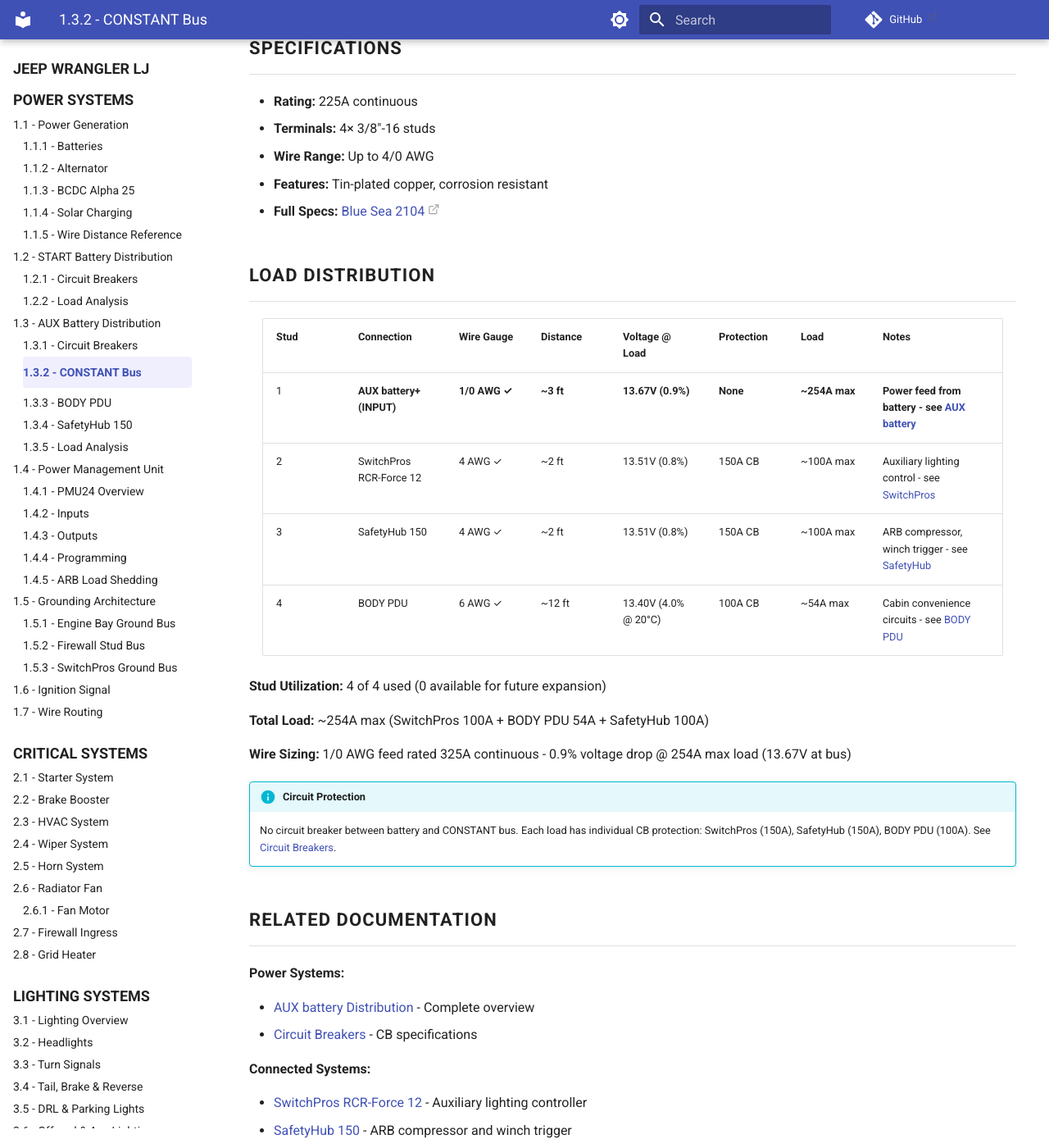
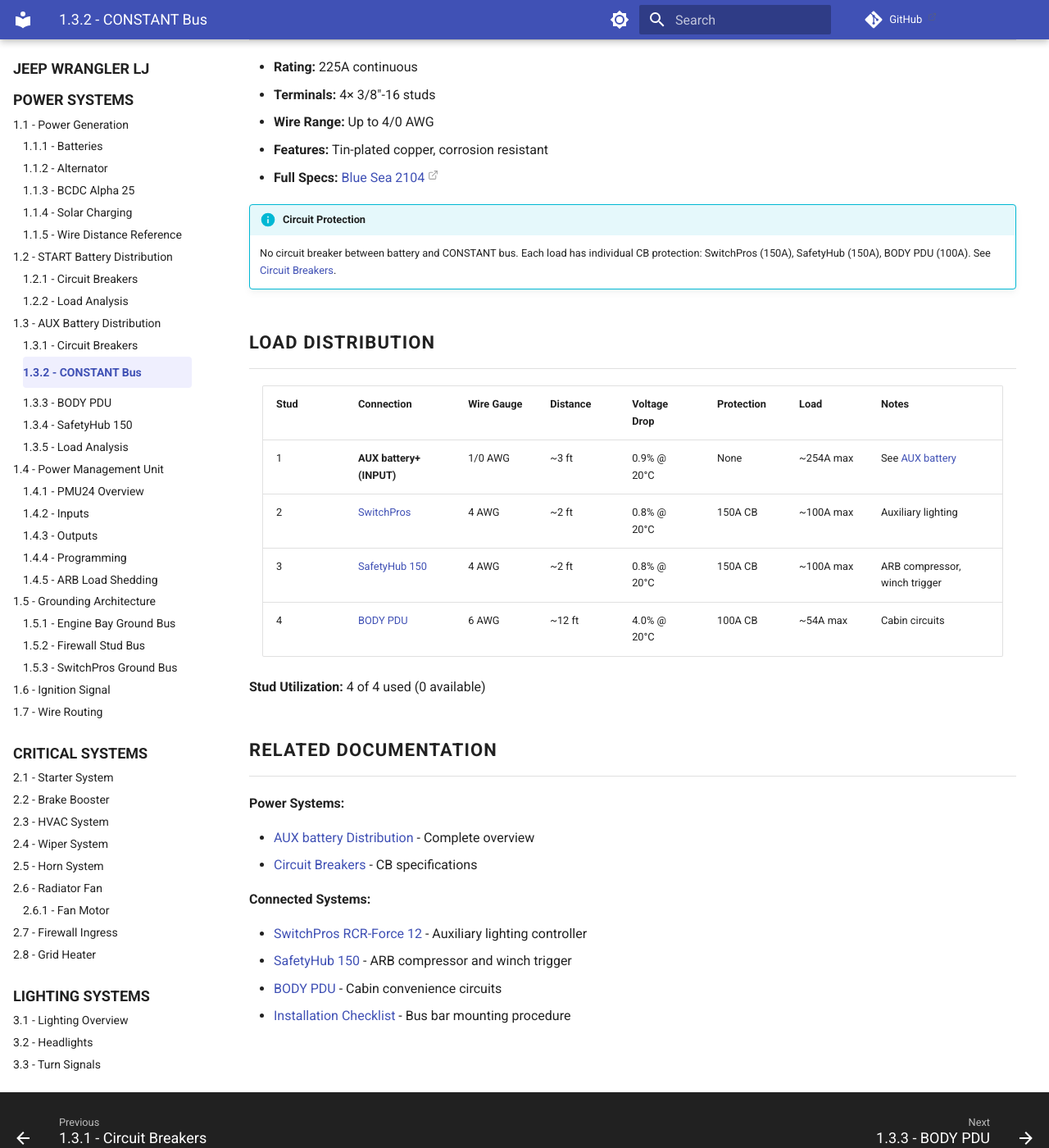
Before and after one commit to sob/drawings, an MkDocs documentation site: the page built from docs/jeep_lj/01-power-systems/03-aux-battery-distribution/02-constant-bus.md, in a window 1280 px wide and 1400 px high, scrolled down 666 px. Shown: the whole window at 82% size. Built offline with MkDocs 1.6.1 and Material for MkDocs 9.7.7, drawn with Linux system fonts in a browser that asks for light colours; comment, search, counter and statistics services are not loaded; some of the changed text lies outside the part shown.

Commit message:
docs(electrical): add temperature to voltage drop calculations and clean up CONSTANT bus
- Add temperature annotations to voltage drop values (@ 20°C for ambient,
  @ 60°C for engine bay runs) to show calculation assumptions
- Move Circuit Protection callout above Load Distribution table for better flow
- Remove redundant Power Source line from CONSTANT bus (data in table row 1)
- All battery distribution pages now show voltage drop with temperature used

🤖 Generated with [Claude Code](https://claude.com/claude-code)

Co-Authored-By: Claude <noreply@anthropic.com>

```diff
--- a/docs/jeep_lj/01-power-systems/03-aux-battery-distribution/02-constant-bus.md
+++ b/docs/jeep_lj/01-power-systems/03-aux-battery-distribution/02-constant-bus.md
@@ -28,8 +28,6 @@ Provides organized distribution for accessory circuits in the rear wheel well co
 
 **Location:** Rear wheel well compartment (near battery)
 
-**Power Source:** AUX battery via 1/0 AWG (~3 ft) - see [AUX battery Distribution][rear-battery]
-
 ## Specifications
 
 - **Rating:** 225A continuous
@@ -38,23 +36,19 @@ Provides organized distribution for accessory circuits in the rear wheel well co
 - **Features:** Tin-plated copper, corrosion resistant
 - **Full Specs:** [Blue Sea 2104][product-link]
 
+!!! info "Circuit Protection"
+    No circuit breaker between battery and CONSTANT bus. Each load has individual CB protection: SwitchPros (150A), SafetyHub (150A), BODY PDU (100A). See [Circuit Breakers][circuit-breakers].
+
 ## Load Distribution
 
-| Stud | Connection | Wire Gauge | Distance | Voltage @ Load | Protection | Load | Notes |
-|:-----|:-----------|:-----------|:---------|:---------------|:-----------|:-----|:------|
-| 1 | **AUX battery+ (INPUT)** | **1/0 AWG ✓** | **~3 ft** | **13.67V (0.9%)** | **None** | **~254A max** | **Power feed from battery - see [AUX battery][rear-battery]** |
-| 2 | SwitchPros RCR-Force 12 | 4 AWG ✓ | ~2 ft | 13.51V (0.8%) | 150A CB | ~100A max | Auxiliary lighting control - see [SwitchPros][switchpros] |
-| 3 | SafetyHub 150 | 4 AWG ✓ | ~2 ft | 13.51V (0.8%) | 150A CB | ~100A max | ARB compressor, winch trigger - see [SafetyHub][safetyhub] |
-| 4 | BODY PDU | 6 AWG ✓ | ~12 ft | 13.40V (4.0% @ 20°C) | 100A CB | ~54A max | Cabin convenience circuits - see [BODY PDU][body-rtmr] |
+| Stud | Connection | Wire Gauge | Distance | Voltage Drop | Protection | Load | Notes |
+|:-----|:-----------|:-----------|:---------|:-------------|:-----------|:-----|:------|
+| 1 | **AUX battery+ (INPUT)** | 1/0 AWG | ~3 ft | 0.9% @ 20°C | None | ~254A max | See [AUX battery][rear-battery] |
+| 2 | [SwitchPros][switchpros] | 4 AWG | ~2 ft | 0.8% @ 20°C | 150A CB | ~100A max | Auxiliary lighting |
+| 3 | [SafetyHub 150][safetyhub] | 4 AWG | ~2 ft | 0.8% @ 20°C | 150A CB | ~100A max | ARB compressor, winch trigger |
+| 4 | [BODY PDU][body-rtmr] | 6 AWG | ~12 ft | 4.0% @ 20°C | 100A CB | ~54A max | Cabin circuits |
 
-**Stud Utilization:** 4 of 4 used (0 available for future expansion)
-
-**Total Load:** ~254A max (SwitchPros 100A + BODY PDU 54A + SafetyHub 100A)
-
-**Wire Sizing:** 1/0 AWG feed rated 325A continuous - 0.9% voltage drop @ 254A max load (13.67V at bus)
-
-!!! info "Circuit Protection"
-    No circuit breaker between battery and CONSTANT bus. Each load has individual CB protection: SwitchPros (150A), SafetyHub (150A), BODY PDU (100A). See [Circuit Breakers][circuit-breakers].
+**Stud Utilization:** 4 of 4 used (0 available)
 
 ## Related Documentation
 
```
Also changed, not shown: docs/jeep_lj/01-power-systems/02-starter-battery-distribution/index.md (+7 -7 lines), docs/jeep_lj/01-power-systems/03-aux-battery-distribution/index.md (+5 -5 lines).
